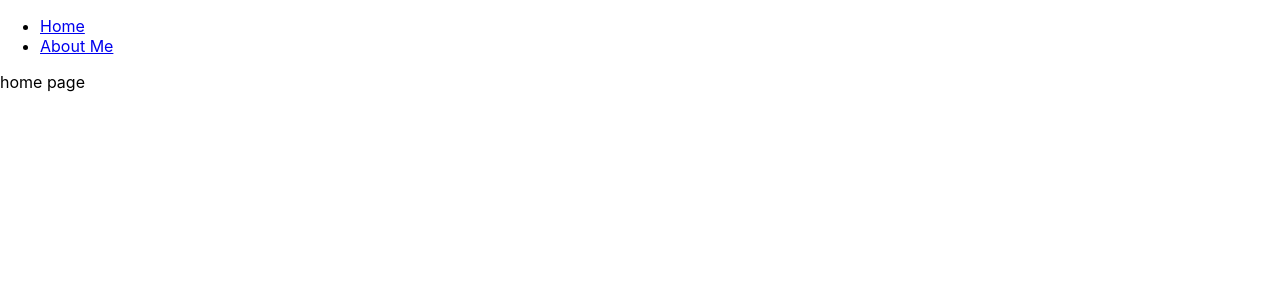
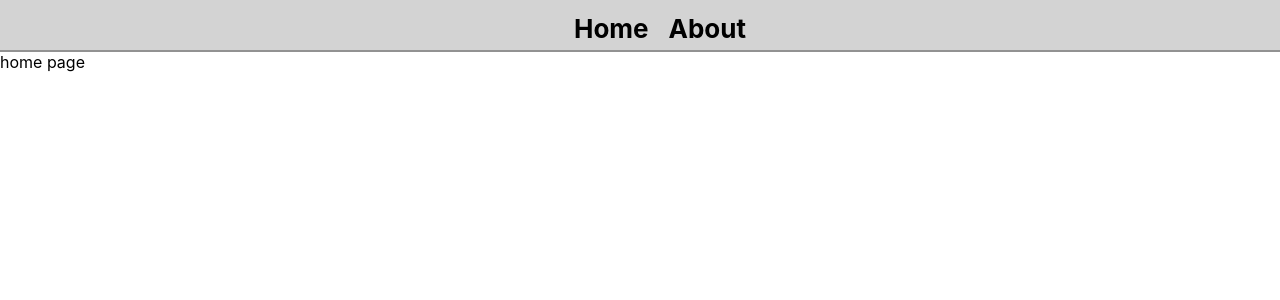
Before and after one commit to HassanObeid89/NaderPortfolio, a React (Create React App) app: page / in a window 1280 px wide. Shown: the top 300 px of the page. Built offline with nearby package versions, Linux system fonts and the light colour scheme.

Commit message:
Styled the navBar

```diff
--- a/src/App.jsx
+++ b/src/App.jsx
@@ -10,8 +10,11 @@ function App() {
   return (
     <div className="App">
       <Router>
-        <Navbar />
 
+          <Navbar />
+
+
+        <div className='body'>
         <Switch>
           <Route path='/' exact>
             <HomePage />
@@ -21,7 +24,7 @@ function App() {
           </Route>
 
           </Switch>
-
+        </div>
       </Router>
 
     </div>
--- a/src/components/navbar/Navbar.jsx
+++ b/src/components/navbar/Navbar.jsx
@@ -1,17 +1,20 @@
 import React from 'react';
 import { Link } from 'react-router-dom';
+import '../../css/navBar.css';
+
 function Navbar() {
     return (
-        <div>
+        <div className = 'header'>
             <ul>
                 <li>
                     <Link to='/'>
                         Home
                     </Link>
                 </li>
+
                 <li>
                     <Link to='/About-me'>
-                        About Me
+                        About
                     </Link>
                 </li>
             </ul>
--- a/src/css/App.css
+++ b/src/css/App.css
@@ -1,38 +1,3 @@
-.App {
-  /* text-align: center; */
+.body {
+  max-height: 100%;
 }
-
-.App-logo {
-  height: 40vmin;
-  pointer-events: none;
-}
-
-@media (prefers-reduced-motion: no-preference) {
-  .App-logo {
-    animation: App-logo-spin infinite 20s linear;
-  }
-}
-
-.App-header {
-  background-color: #282c34;
-  min-height: 100vh;
-  display: flex;
-  flex-direction: column;
-  align-items: center;
-  justify-content: center;
-  font-size: calc(10px + 2vmin);
-  color: white;
-}
-
-.App-link {
-  color: #61dafb;
-}
-
-@keyframes App-logo-spin {
-  from {
-    transform: rotate(0deg);
-  }
-  to {
-    transform: rotate(360deg);
-  }
-}
--- a/src/css/index.css
+++ b/src/css/index.css
@@ -1,5 +1,5 @@
 body {
-  margin: 0;
+  margin: 0px;
   font-family: -apple-system, BlinkMacSystemFont, 'Segoe UI', 'Roboto', 'Oxygen',
     'Ubuntu', 'Cantarell', 'Fira Sans', 'Droid Sans', 'Helvetica Neue',
     sans-serif;
--- /dev/null
+++ b/src/css/navBar.css
@@ -0,0 +1,32 @@
+
+.header {
+    background-color: lightgrey;
+    max-width: 100%;
+    height: 50px;
+    border-bottom: 2px solid rgba(0, 0, 0, 0.31) ;
+}
+.header ul {
+    margin: 0px;
+    display: flex;
+    flex-direction: row;
+    align-items: center;
+    justify-content: center;
+    flex-shrink: unset;
+    font-size: calc(10px + 2vmin);
+    color: white;
+    list-style-type: none;
+}
+
+.header a {
+    text-decoration: none;
+    color: black;
+    font-weight: bolder;
+}
+
+.header a:hover {
+    color: white;
+}
+
+.header li {
+    margin: 13px 10px 13px 10px;
+}
```
Also changed, not shown: 1 other file (tests, documents, lock files or other folders).
